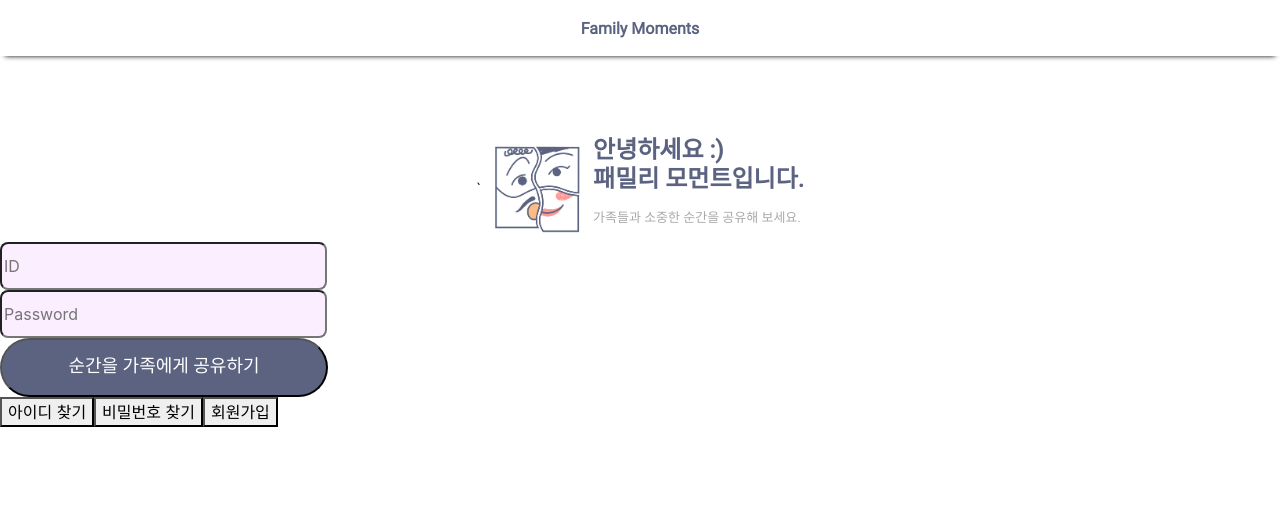
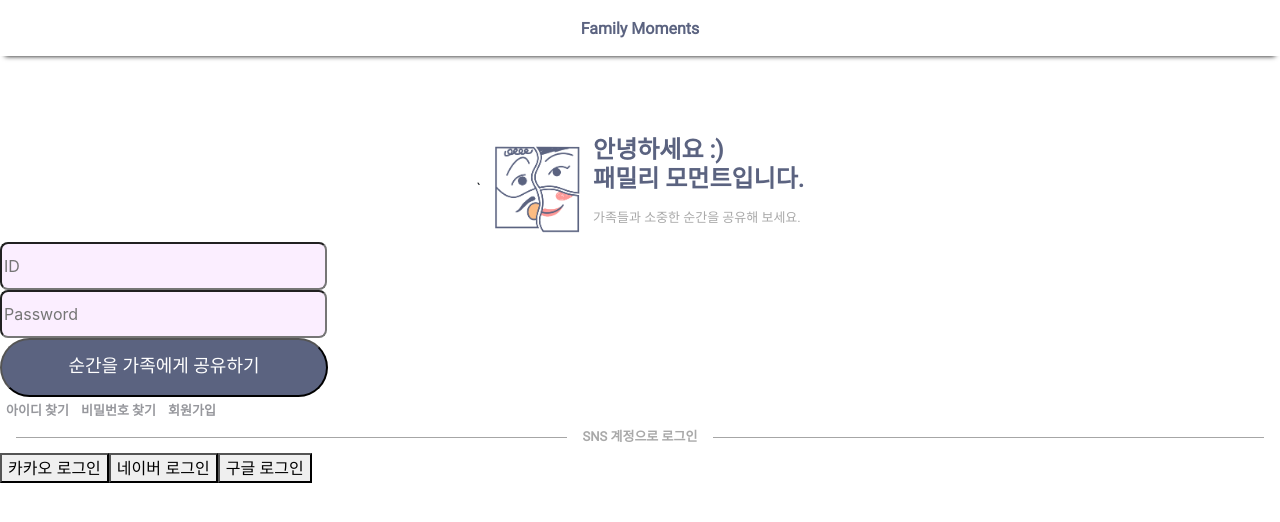
Before and after one commit to familymoments/Front, a React (Create React App) app in the folder front/: page /login in a window 1280 px wide. Shown: the top 522 px of the page. Built offline with nearby package versions, Linux system fonts and the light colour scheme.

Commit message:
docs] 로그인 화면 퍼블리싱

```diff
--- a/front/package.json
+++ b/front/package.json
@@ -9,6 +9,7 @@
     "react": "^18.2.0",
     "react-device-detect": "^2.2.3",
     "react-dom": "^18.2.0",
+    "react-hook-form": "^7.45.2",
     "react-router-dom": "^6.14.1",
     "react-scripts": "5.0.1",
     "web-vitals": "^2.1.0"
--- a/front/src/pages/Login.jsx
+++ b/front/src/pages/Login.jsx
@@ -3,8 +3,14 @@ import Loginbutton from '../components/Loginbutton';
 import {useForm} from "react-hook-form";
 import { BrowserRouter, Routes, Route, Link, Switch } from 'react-router-dom';
 
-function Login(){
-    const {register, handleSubmit} = useForm();
+function Login({
+    onSubmit = async (data) => {
+        await new Promise((r) => setTimeout(r, 1000));
+        alert(JSON.stringify(data));
+      },}){
+    const {register,
+        handleSubmit,
+        formState: { isSubmitting, isSubmitted, errors },} = useForm();
 
     return(
     <div>
@@ -18,21 +24,44 @@ function Login(){
         </div>
     </div>
 
-        <form onSubmit = {handleSubmit((data) => alert(JSON.stringify(data)))}>
+    <form onSubmit={handleSubmit(onSubmit)}>
             <div>
-                <input id={Styles.id} type= "email"  placeholder="ID" {...register("email")} />
+                <input id = "email" className={Styles.id} type= "email"  placeholder="ID"
+                aria-invalid={isSubmitted ? (errors.email ? "true" : "false") : undefined} {...register("email", {required: "이메일은 필수 입력입니다.",
+                pattern: {
+                value: /\S+@\S+\.\S+/,
+                message: "이메일 형식에 맞지 않습니다.",
+                },})}/>
+                {errors.email && <small role="alert">{errors.email.message}</small>}
             </div>
             <div>
-                <input id = {Styles.password} type='password'  placeholder='Password' {...register("password")}/>
+                <input id ="password" className = {Styles.password} type='password'  placeholder='Password'
+                        aria-invalid={
+                            isSubmitted ? (errors.password ? "true" : "false") : undefined
+                        }
+                {...register("password", {
+                    required: "비밀번호는 필수 입력입니다.",
+                    minLength: {
+                        value: 8,
+                        message: "8자리 이상 비밀번호를 사용하세요.",
+                }, })}
+                />
+                {errors.password && <small role="alert">{errors.password.message}</small>}
             </div>
 
             <div>
-                <Loginbutton type = "submit" texts = "순간을 가족에게 공유하기"></Loginbutton>
+                <Loginbutton type = "submit" disabled = {isSubmitting} texts = "순간을 가족에게 공유하기"></Loginbutton>
             </div>
         </form>
-            <button>아이디 찾기</button>
-            <button>비밀번호 찾기</button>
-            <button>회원가입</button>
+        <div >
+            <button className={Styles.accountbutton}>아이디 찾기</button>
+            <button className={Styles.accountbutton}>비밀번호 찾기</button>
+            <button className={Styles.accountbutton}>회원가입</button>
+        </div>
+            <div id={Styles.hrsect}>SNS 계정으로 로그인</div>
+            <button onClick={''}>카카오 로그인</button>
+            <button onClick={''}>네이버 로그인</button>
+            <button onClick={''}>구글 로그인</button>
 
     </div>
     );
--- a/front/src/pages/Login.module.css
+++ b/front/src/pages/Login.module.css
@@ -29,7 +29,7 @@
     font-weight: 400;
     line-height: 16px;
 }
-#id, #password
+.id, .password
 {
     width: 327px;
     height: 48px;
@@ -38,3 +38,35 @@
     background: #FBEEFF;
     backdrop-filter: blur(20px);
 }
+#hrsect{
+    display: flex;
+	flex-basis: 100%;
+	align-items: center;
+	color: #A9A9A9;
+    font-weight: 700;
+	font-size: 13px;
+	margin: 8px 0px;
+    line-height: 16px;
+    font-family: Roboto;
+    font-style: normal;
+}
+#hrsect::before,
+#hrsect::after {
+	content: "";
+	flex-grow: 1;
+	background: rgba(0, 0, 0, 0.35);
+	height: 1px;
+	font-size: 0px;
+	line-height: 0px;
+	margin: 0px 16px;
+}
+.accountbutton{
+    border:none;
+    background-color: white;
+    color: #96979C;
+    font-family: Roboto;
+    font-size: 13px;
+    font-style: normal;
+    font-weight: 700;
+    line-height: 16px;
+}
```
Also changed, not shown: 2 other files (tests, documents, lock files or other folders).
